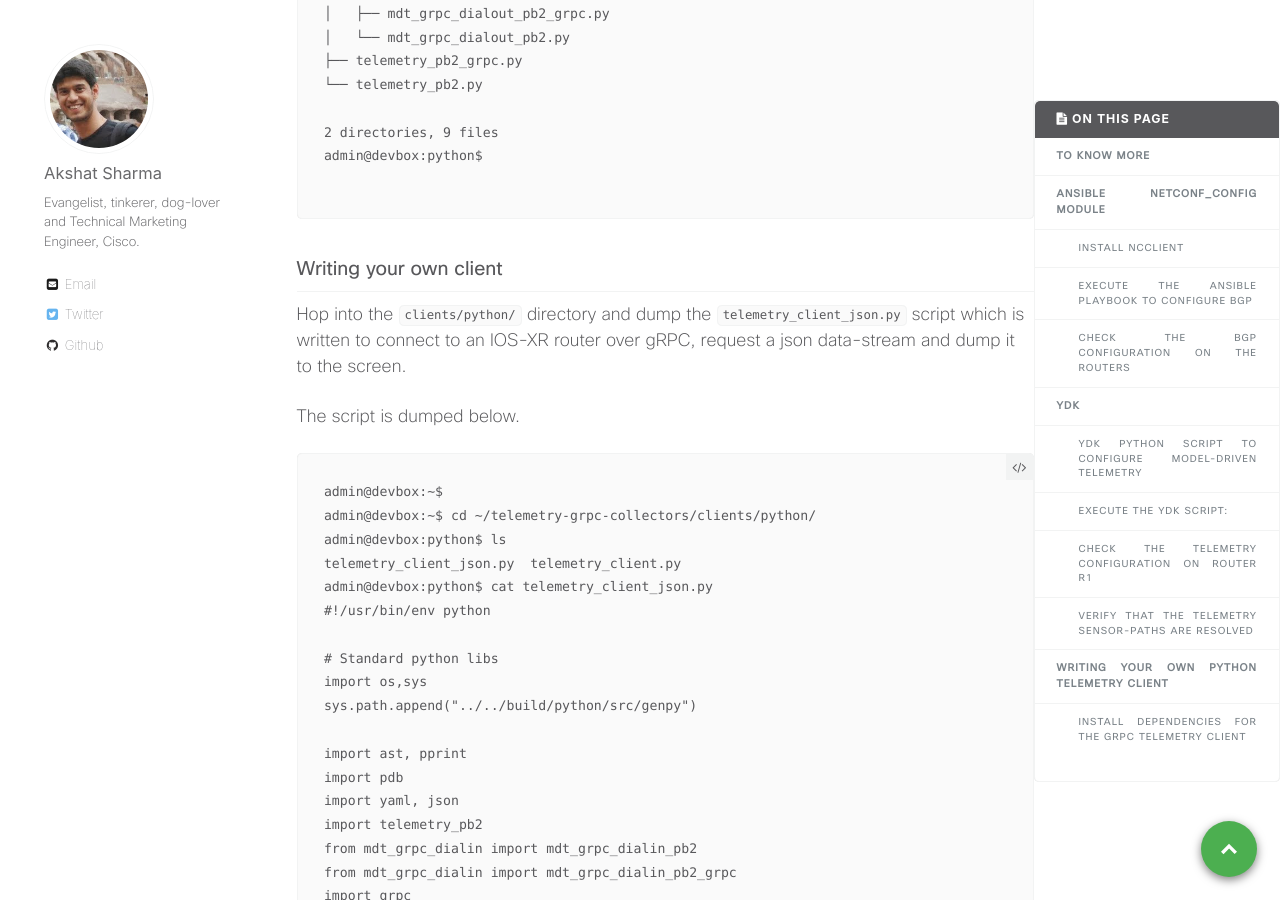
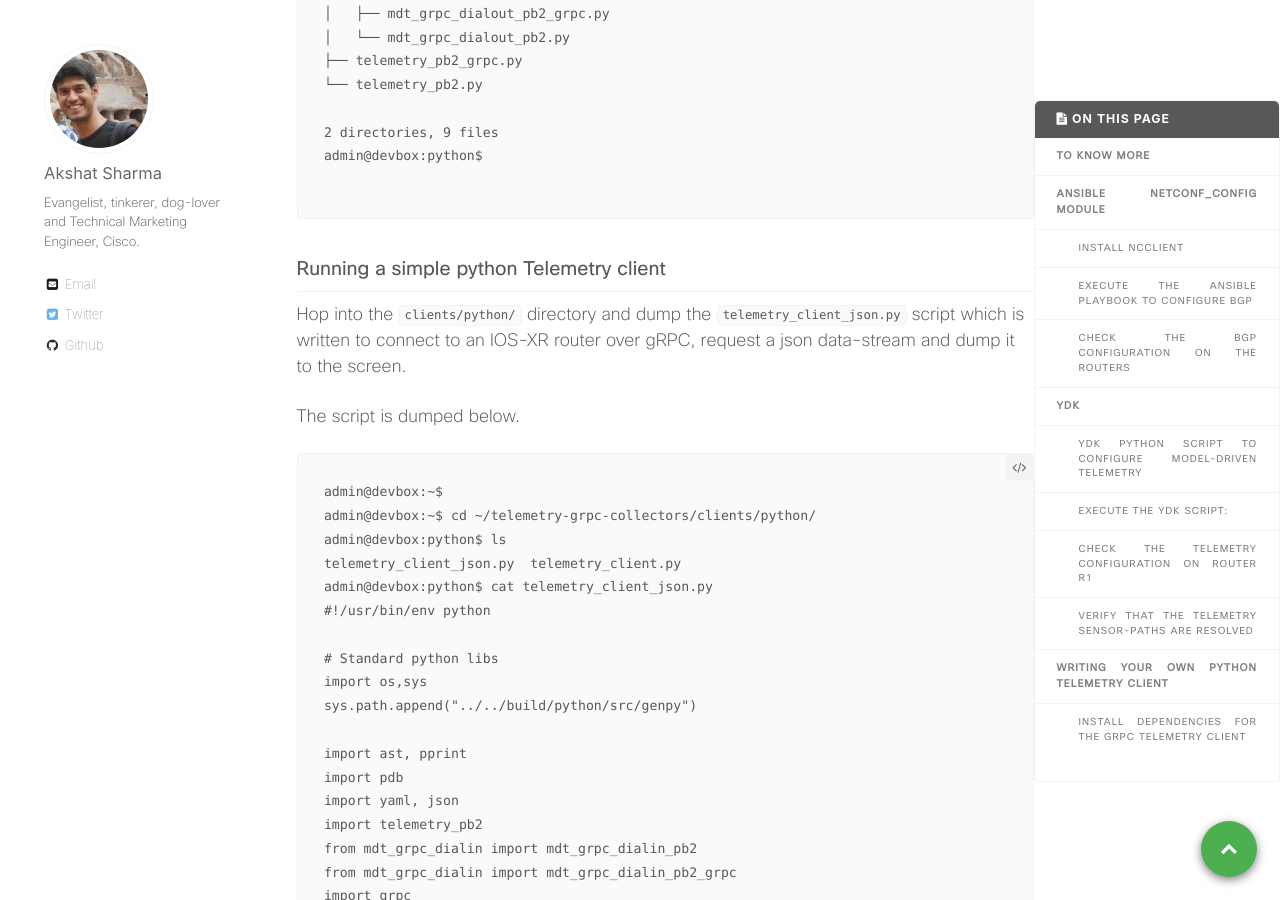
Before and after one commit to nanog75/hackathon, a Jekyll site: the page built from _wkinstructions/2019-01-30-step-2-playing-iosxr-Yang-Models.md, in a window 1280 px wide and 900 px high, scrolled down 19456 px. Built offline with Jekyll 4.4.1, drawn with Linux system fonts in a browser that asks for light colours; comment, search, counter and statistics services are not loaded.

Commit message:
Update 2019-01-30-step-2-playing-iosxr-Yang-Models.md

````diff
--- a/_wkinstructions/2019-01-30-step-2-playing-iosxr-Yang-Models.md
+++ b/_wkinstructions/2019-01-30-step-2-playing-iosxr-Yang-Models.md
@@ -823,7 +823,7 @@ admin@devbox:python$
 ```
 
 
-### Writing your own client
+### Running a simple python Telemetry client
 
 Hop into the `clients/python/` directory and dump the `telemetry_client_json.py` script which is written to connect to an IOS-XR router over gRPC, request a json data-stream and dump it to the screen.
 
````
